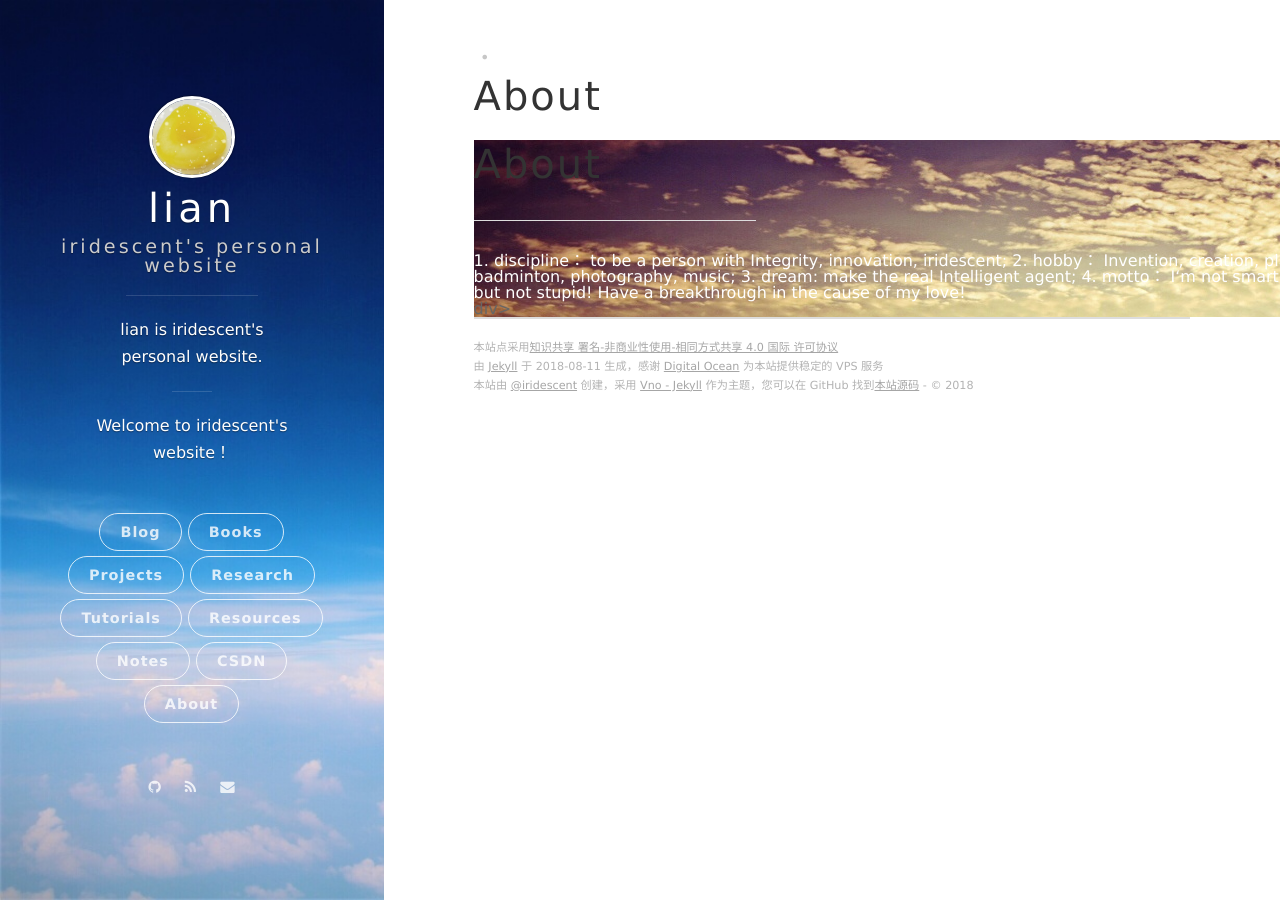
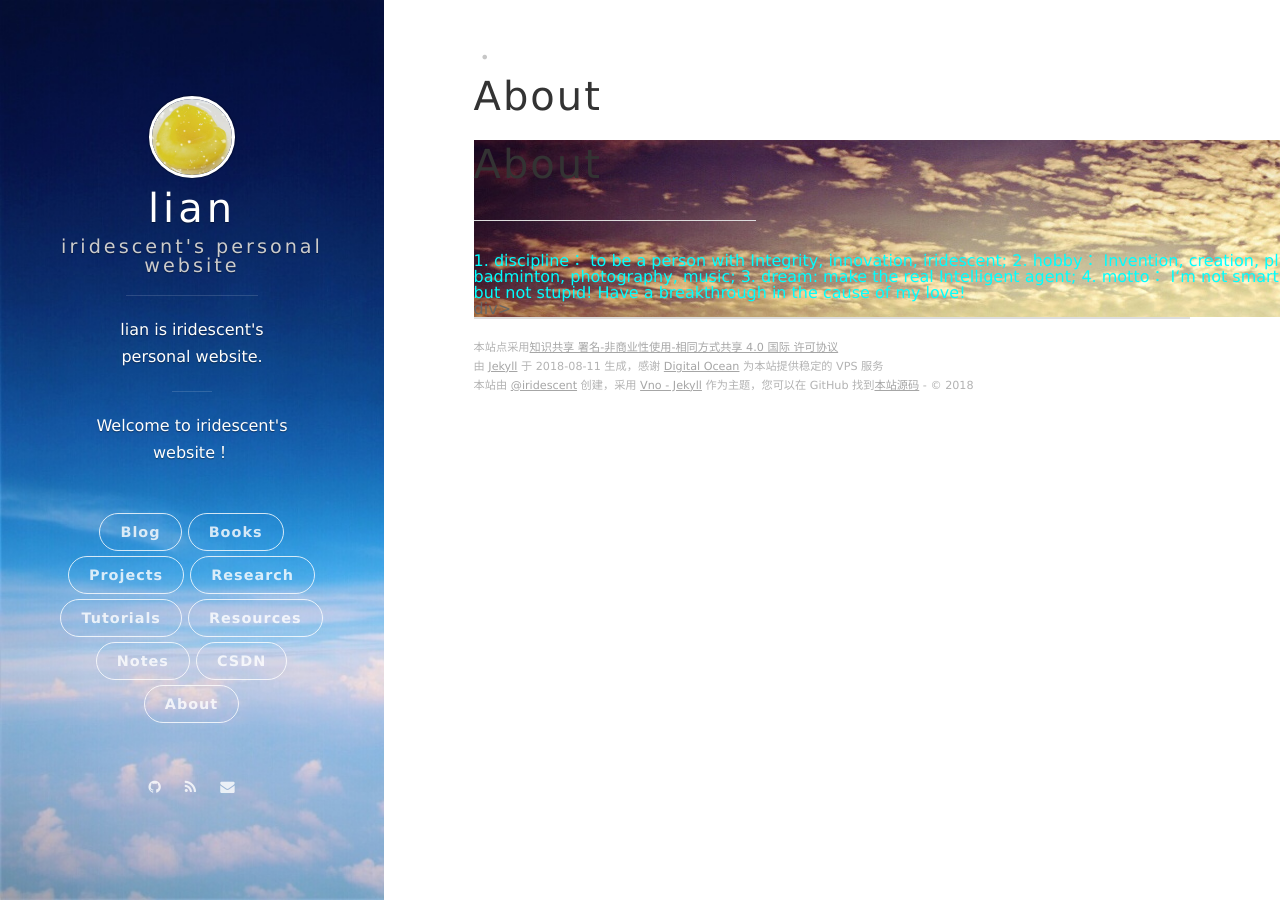
Before and after one commit to antsfamily/antsfamily.github.io, a Jekyll site: the page built from about/index.html, in a window 1280 px wide. Built offline with Jekyll 4.4.1, drawn with Linux system fonts in a browser that asks for light colours; nearby versions of some CDN libraries; comment, search, counter and statistics services are not loaded.

Commit message:
update about style

```diff
--- a/about/index.html
+++ b/about/index.html
@@ -21,7 +21,7 @@ header-img: "assets/images/about-bg.jpg"
                 <div class="site-heading">
                     <h1>{% if page.title %}{{ page.title }}{% else %}{{ site.title }}{% endif %}</h1>
                     <hr class="big">
-                    <div style="color:white">
+                    <div style="color:#00FFFF">
                         <span class="subheading">{{ page.description }}</span>
                     </div>div>
                 </div>
```
